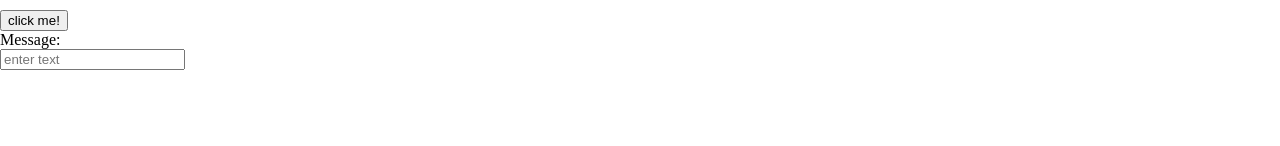
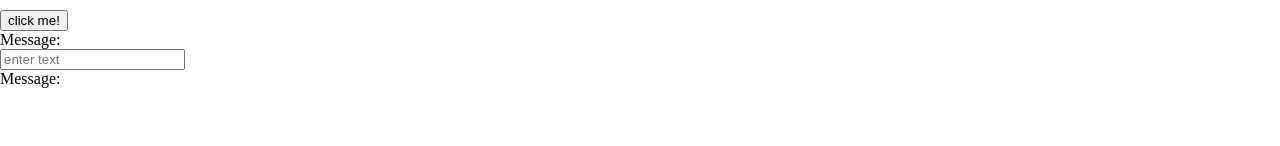
Before and after one commit to XBinhs17/learn_agl, an Angular app: page / in a window 1280 px wide. Shown: the part 154-300 px from the top of the page. Built offline with nearby package versions, Linux system fonts and the light colour scheme.

Commit message:
two-way binding

```diff
--- a/src/app/app.component.html
+++ b/src/app/app.component.html
@@ -6,7 +6,9 @@
 
   <div>Message: {{ clickMessage }}</div>
 
-  <input type="text" (keyup)="updateField()" placeholder="enter text">
+  <input type="text" [(ngModel)]="bindingMessage" placeholder="enter text">
+
+  <div>Message: {{ bindingMessage }}</div>
 </main>
 
 <router-outlet />
--- a/src/app/app.component.ts
+++ b/src/app/app.component.ts
@@ -1,16 +1,19 @@
 import { Component } from '@angular/core';
 import { RouterOutlet } from '@angular/router';
 import { HeaderLayoutComponent } from "./shared/header-layout/header-layout.component";
+import { FormsModule } from '@angular/forms';
 
 @Component({
   selector: 'app-root',
-  imports: [RouterOutlet, HeaderLayoutComponent],
+  imports: [RouterOutlet, HeaderLayoutComponent,  FormsModule ],
   templateUrl: './app.component.html',
   styleUrl: './app.component.scss'
 })
 export class AppComponent {
   nameBtn = 'click me!';
   clickMessage = '';
+
+  bindingMessage = '';
 
   handleClickMe(): void{
     this.clickMessage = 'Button clicked!';
```
